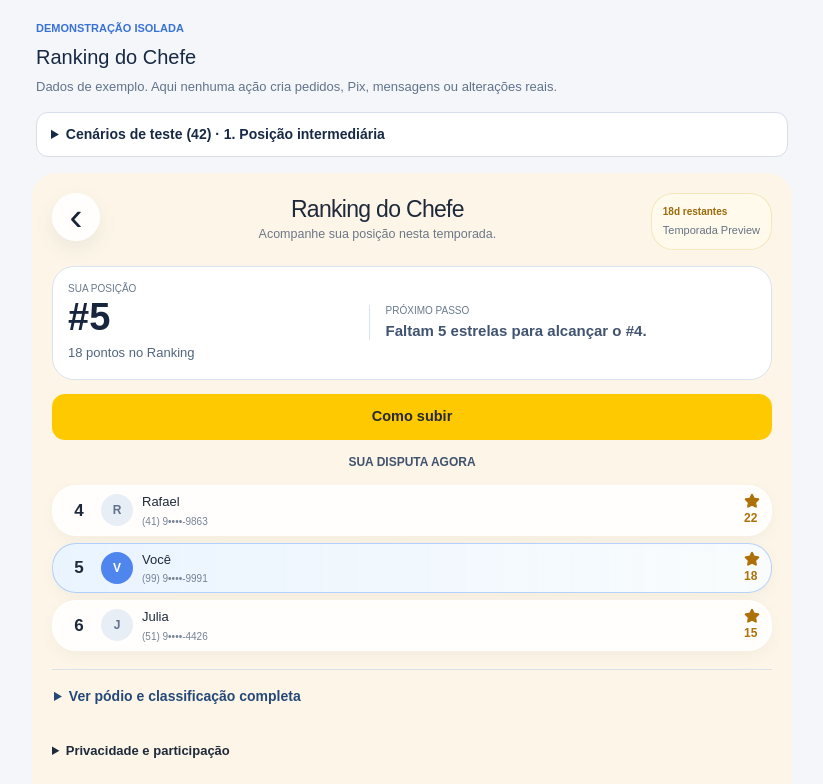
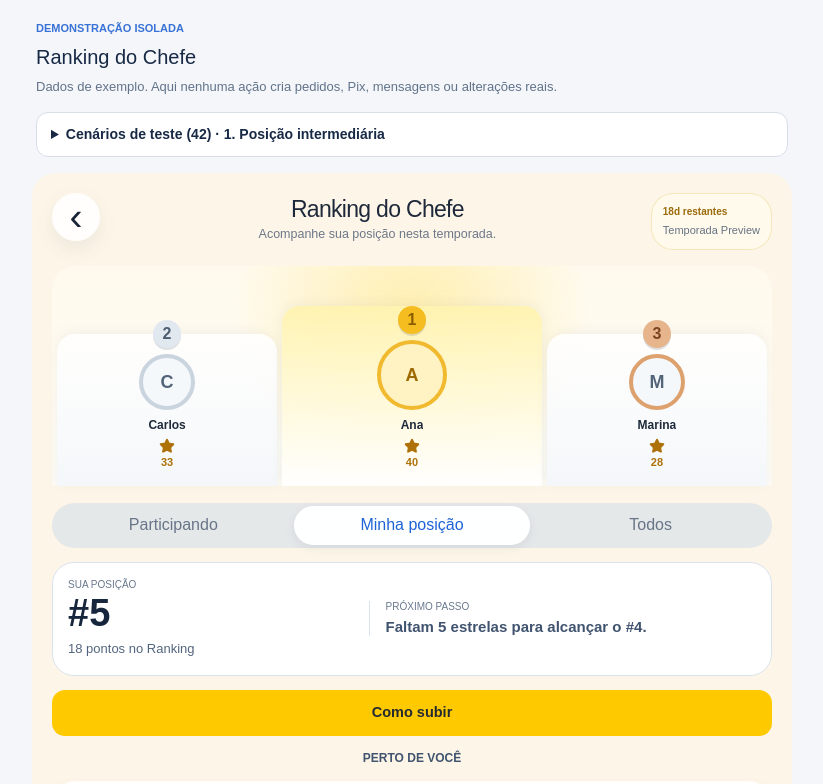
Before and after one commit to luk8nhassil-maker/-chefebot, a Next.js app: page /dev/ranking-retencao in a window 1280 px wide. Shown: the top 784 px of the page, without its empty margins (228-1051 px from the left). Built offline with nearby package versions, Linux system fonts and the light colour scheme.

Commit message:
refactor(ranking): podium first and personal details in own tab

```diff
--- a/src/app/cliente/FidelidadeRankingScreen.tsx
+++ b/src/app/cliente/FidelidadeRankingScreen.tsx
@@ -98,7 +98,7 @@ export function FidelidadeRankingScreen({
   onTelemetria,
   onClose,
 }: FidelidadeRankingScreenProps) {
-  const [aba, setAba] = useState<'participantes' | 'minha' | 'geral'>('participantes')
+  const [aba, setAba] = useState<'participantes' | 'minha' | 'geral'>('minha')
   const [sheetSubirAberto, setSheetSubirAberto] = useState(false)
   const emit = (tipo: EventoRankingRetencao) => onTelemetria?.(tipo)
   const lista = [...ranking.lista].sort((a, b) => a.posicao - b.posicao)
@@ -109,9 +109,7 @@ export function FidelidadeRankingScreen({
   // mesmo fora do Top 3 geral, se os primeiros colocados não participarem.
   const participantes = [...ranking.participantes.lista].sort((a, b) => a.posicao - b.posicao)
   const podium = participantes.filter((entrada) => entrada.posicao <= 3)
-  const linhas = aba === 'minha'
-    ? lista.filter((entrada) => entrada.eVoce)
-    : aba === 'geral' ? listaSemPodio : participantes.filter((entrada) => entrada.posicao > 3)
+  const linhas = aba === 'geral' ? listaSemPodio : participantes.filter((entrada) => entrada.posicao > 3)
   const nomeSeguro = (entrada: { eVoce: boolean; participaCampanha: boolean; posicao: number; nomePublico?: string }) => {
     if (entrada.eVoce && !entrada.participaCampanha) return 'Você — fora da disputa'
     if (!entrada.participaCampanha) return 'Fora da disputa'
@@ -207,6 +205,91 @@ export function FidelidadeRankingScreen({
         )}
       </header>
 
+      <section className="cf-ranking-podium" aria-label="Melhores posições">
+        {[2, 1, 3].map((posicao) => {
+          const entrada = podium.find((item) => item.posicao === posicao)
+          return (
+            <div key={posicao} className={`cf-ranking-podium-item cf-ranking-podium-${posicao}`}>
+              <div className="cf-ranking-medal">{posicao}</div>
+              <div className="cf-ranking-avatar">{avatarSeguro(entrada) ?? <Star size={16} fill="currentColor" strokeWidth={1.8} aria-hidden="true" />}</div>
+              <strong>{entrada ? nomeSeguro(entrada) : `Posição ${posicao}`} {entrada && seloSocialCompacto(entrada.statusSocial)}</strong>
+              <b>{entrada ? scoreSeguro(entrada.score) : 'Vaga aberta'}</b>
+            </div>
+          )
+        })}
+      </section>
+
+      <div className="cf-ranking-tabs" role="tablist" aria-label="Filtro do ranking">
+        {([['participantes', 'Participando'], ['minha', 'Minha posição'], ['geral', 'Todos']] as const).map(([id, label]) => (
+          <button key={id} type="button" role="tab" aria-selected={aba === id} className={aba === id ? 'ativo' : ''} onClick={() => setAba(id)}>{label}</button>
+        ))}
+      </div>
+
+      {aba === 'minha' ? (
+        <section className="cf-ranking-personal" aria-label="Minha posição">
+          <section className="cf-ranking-current" aria-label="Seu status atual">
+            <div>
+              <small>SUA POSIÇÃO</small>
+              <strong>{ranking.participantes.posicao ? `#${ranking.participantes.posicao}` : '—'}</strong>
+              <span>{ranking.score} pontos no Ranking</span>
+              {(gamificacao?.bonusCompeticao ?? 0) > 0 && (
+                <span>{gamificacao?.bonusCompeticao} de bônus na competição; suas Estrelas de Fidelidade não mudam.</span>
+              )}
+            </div>
+            <div className="cf-ranking-current-goal">
+              <small>PRÓXIMO PASSO</small>
+              <strong>{mensagemMissao ?? 'Continue acumulando estrelas para subir.'}</strong>
+            </div>
+          </section>
+
+          {gamificacao?.movimentoRecente && gamificacao.movimentoRecente.variacao.direcao !== 'manteve' && (
+            <p className="cf-ranking-movimento-recente">
+              {gamificacao.movimentoRecente.variacao.direcao === 'subiu' ? '▲' : '▼'} {gamificacao.movimentoRecente.variacao.casas} desde sua última visita
+            </p>
+          )}
+
+          {onNovoPedido && (
+            <button
+              type="button"
+              className="cf-ranking-cta-primary"
+              onClick={() => { emit('cta_subir_clicado'); setSheetSubirAberto(true) }}
+            >
+              Como subir
+            </button>
+          )}
+
+          {conquista && (
+            <section className="cf-ranking-note" aria-label="Conquista recente">
+              <span aria-hidden="true">🎉</span>
+              <div>
+                <strong>{textoConquistaRanking(conquista, ranking.participantes.posicao ?? ranking.posicao)}</strong>
+                {podeCompartilharConquista && (
+                  <button
+                    type="button"
+                    className="cf-ranking-share-btn"
+                    disabled={compartilhando}
+                    onClick={() => { emit('compartilhamento_clicado'); onCompartilharConquista?.() }}
+                  >
+                    {compartilhando ? 'Preparando…' : 'Compartilhar'}
+                  </button>
+                )}
+              </div>
+            </section>
+          )}
+
+          <section className="cf-ranking-list" aria-label="Pessoas próximas de você">
+            <p className="cf-ranking-footnote" style={{ marginTop: 0, fontWeight: 700, color: '#40536f' }}>PERTO DE VOCÊ</p>
+            {disputa ? (
+              <>
+                {disputa.acima && linhaDisputa(disputa.acima)}
+                {disputa.abaixo && linhaDisputa(disputa.abaixo)}
+                {disputa.sozinho && <p className="cf-ranking-empty">Você é o único participante desta temporada até agora.</p>}
+              </>
+            ) : (
+              <p className="cf-ranking-empty">Sua disputa aparece assim que você tiver uma posição entre participantes.</p>
+            )}
+          </section>
+
           {gamificacao?.statusSocial && (
             <section className="cf-ranking-selos" aria-label="Seu status">
               <span className={`cf-ranking-selo cf-ranking-selo-${gamificacao.statusSocial}`}>
@@ -279,92 +362,8 @@ export function FidelidadeRankingScreen({
             </section>
           )}
 
-      <section className="cf-ranking-current" aria-label="Seu status atual">
-        <div>
-          <small>SUA POSIÇÃO</small>
-          <strong>{ranking.participantes.posicao ? `#${ranking.participantes.posicao}` : '—'}</strong>
-          <span>{ranking.score} pontos no Ranking</span>
-          {(gamificacao?.bonusCompeticao ?? 0) > 0 && (
-            <span>{gamificacao?.bonusCompeticao} de bônus na competição; suas Estrelas de Fidelidade não mudam.</span>
-          )}
-        </div>
-        <div className="cf-ranking-current-goal">
-          <small>PRÓXIMO PASSO</small>
-          <strong>{mensagemMissao ?? 'Continue acumulando estrelas para subir.'}</strong>
-        </div>
         </section>
-
-      {gamificacao?.movimentoRecente && gamificacao.movimentoRecente.variacao.direcao !== 'manteve' && (
-        <p className="cf-ranking-movimento-recente">
-          {gamificacao.movimentoRecente.variacao.direcao === 'subiu' ? '▲' : '▼'} {gamificacao.movimentoRecente.variacao.casas} desde sua última visita
-        </p>
-      )}
-
-      {onNovoPedido && (
-        <button
-          type="button"
-          className="cf-ranking-cta-primary"
-          onClick={() => { emit('cta_subir_clicado'); setSheetSubirAberto(true) }}
-        >
-          Como subir
-        </button>
-      )}
-
-      {conquista && (
-        <section className="cf-ranking-note" aria-label="Conquista recente">
-          <span aria-hidden="true">🎉</span>
-          <div>
-            <strong>{textoConquistaRanking(conquista, ranking.participantes.posicao ?? ranking.posicao)}</strong>
-            {podeCompartilharConquista && (
-              <button
-                type="button"
-                className="cf-ranking-share-btn"
-                disabled={compartilhando}
-                onClick={() => { emit('compartilhamento_clicado'); onCompartilharConquista?.() }}
-              >
-                {compartilhando ? 'Preparando…' : 'Compartilhar'}
-              </button>
-            )}
-          </div>
-        </section>
-      )}
-
-      <section className="cf-ranking-list" aria-label="Sua disputa agora">
-        <p className="cf-ranking-footnote" style={{ marginTop: 0, fontWeight: 700, color: '#40536f' }}>SUA DISPUTA AGORA</p>
-        {disputa ? (
-          <>
-            {disputa.acima && linhaDisputa(disputa.acima)}
-            {linhaDisputa(disputa.voce)}
-            {disputa.abaixo && linhaDisputa(disputa.abaixo)}
-            {disputa.sozinho && <p className="cf-ranking-empty">Você é o único participante desta temporada até agora.</p>}
-          </>
       ) : (
-          <p className="cf-ranking-empty">Sua disputa aparece assim que você tiver uma posição entre participantes.</p>
-        )}
-      </section>
-
-      <details className="cf-ranking-more">
-        <summary>Ver pódio e classificação completa</summary>
-      <section className="cf-ranking-podium" aria-label="Melhores posições">
-        {[2, 1, 3].map((posicao) => {
-          const entrada = podium.find((item) => item.posicao === posicao)
-          return (
-            <div key={posicao} className={`cf-ranking-podium-item cf-ranking-podium-${posicao}`}>
-              <div className="cf-ranking-medal">{posicao}</div>
-              <div className="cf-ranking-avatar">{avatarSeguro(entrada) ?? <Star size={16} fill="currentColor" strokeWidth={1.8} aria-hidden="true" />}</div>
-              <strong>{entrada ? nomeSeguro(entrada) : `Posição ${posicao}`} {entrada && seloSocialCompacto(entrada.statusSocial)}</strong>
-              <b>{entrada ? scoreSeguro(entrada.score) : 'Vaga aberta'}</b>
-            </div>
-          )
-        })}
-      </section>
-
-      <div className="cf-ranking-tabs" role="tablist" aria-label="Filtro do ranking">
-        {([['participantes', 'Participando'], ['minha', 'Minha posição'], ['geral', 'Todos']] as const).map(([id, label]) => (
-          <button key={id} type="button" role="tab" aria-selected={aba === id} className={aba === id ? 'ativo' : ''} onClick={() => setAba(id)}>{label}</button>
-        ))}
-      </div>
-
         <section className="cf-ranking-list" aria-label="Lista de posições">
           {linhas.length === 0 ? <p className="cf-ranking-empty">Sua posição ainda não apareceu no ranking desta temporada.</p> : linhas.map((entrada) => (
             <div key={entrada.posicao} className={`cf-ranking-row ${entrada.eVoce ? 'voce' : ''}`}>
@@ -381,9 +380,9 @@ export function FidelidadeRankingScreen({
           {aba === 'participantes' && <p className="cf-ranking-footnote">Mostrando posições próximas a você.</p>}
           {aba === 'geral' && <p className="cf-ranking-footnote">Só quem ativou o Ranking participa da disputa.</p>}
         </section>
-      </details>
+      )}
 
-      <details className="cf-ranking-privacy">
+      {aba === 'minha' && <details className="cf-ranking-privacy">
         <summary style={{ cursor: 'pointer', fontWeight: 700, fontSize: 13 }}>Privacidade e participação</summary>
         <p>Você pode disputar anonimamente. Seu nome e telefone só aparecem se você permitir abaixo.</p>
         {privacidadeCarregando && <p>Carregando escolhas…</p>}
@@ -398,7 +397,7 @@ export function FidelidadeRankingScreen({
           {privacidadeSalvando === 'todas' ? 'Saindo…' : 'Sair do Ranking e remover autorizações'}
         </button>
         {privacidadeErro && <p role="alert">{privacidadeErro}</p>}
-      </details>
+      </details>}
 
       {sheetSubirAberto && (
         <div className="cf-ranking-sheet-backdrop" role="presentation" onClick={() => setSheetSubirAberto(false)}>
@@ -503,9 +502,6 @@ export function FidelidadeRankingScreen({
         .cf-ranking-current>div>span { display: block; margin-top: 7px; color: #53657e; font-size: 13px; }
         .cf-ranking-current-goal { border-left: 1px solid #d9e3ef; padding-left: 16px; }
         .cf-ranking-current .cf-ranking-current-goal strong { font-size: 15px; line-height: 1.35; }
-        .cf-ranking-more { margin: 18px 0; border-top: 1px solid #dce2e9; }
-        .cf-ranking-more>summary { padding: 16px 2px; color: #244979; cursor: pointer; font-size: 14px; font-weight: 700; }
-        .cf-ranking-more .cf-ranking-podium { margin-top: 6px; }
         @media (prefers-reduced-motion: reduce) { .cf-ranking-screen * { transition: none !important; } }
         @media (max-width: 420px) {
           .cf-ranking-current { grid-template-columns: minmax(100px, .75fr) 1fr; gap: 8px; padding: 14px 12px; border-radius: 17px; }
```
Also changed, not shown: 1 other file (tests, documents, lock files or other folders). Lines whose indentation alone changed are shown as unchanged.
